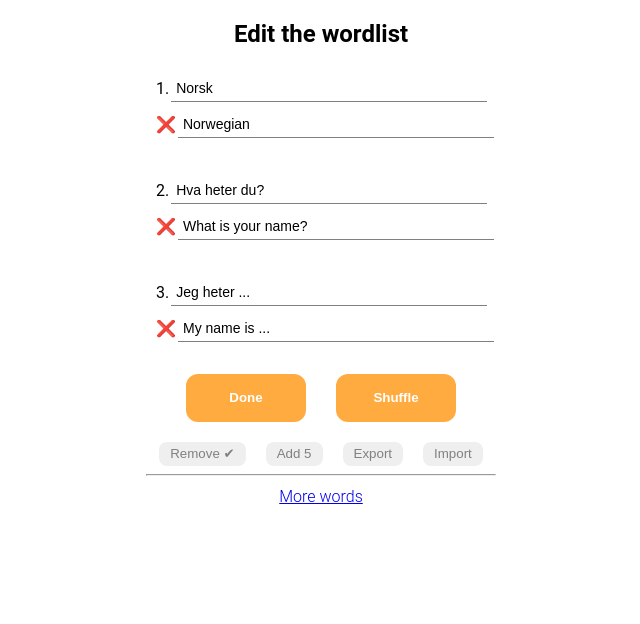
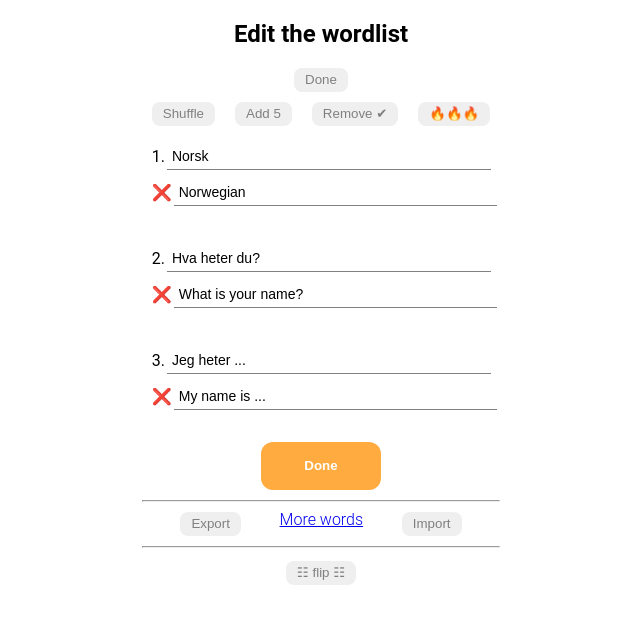
Before and after one commit to xparagon/flip2learn, a React (Vite) app: page / in a window 1280 px wide. Both pictures are taken after a click on the picture 640 px from the left and 110 px from the top of the page. Shown: the top 624 px of the page, without its empty margins (319-959 px from the left). Built offline with nearby package versions, Linux system fonts and the light colour scheme.

Commit message:
see v0.5

```diff
--- a/src/App.css
+++ b/src/App.css
@@ -40,7 +40,8 @@
 .button-row {
   display: flex;
   justify-content: space-evenly;
-  margin: 10px 10px 20px 10px;
+  align-items: center;
+  margin: 10px 0;
 }
 
 
@@ -82,7 +83,7 @@
 }
 
 /*
-.select-label-language,
+.small-button-row,
 .flip-word,
 .how-to-use,
 .report-results,
@@ -106,7 +107,7 @@
   font-size:16px;
 }
 
-.language-button {
+.small-button {
   height: 24px;
   margin: 0 10px;
   padding: 0 10px;
@@ -146,7 +147,6 @@ input[type="text"] {
 }
 
 .download-links {
-  margin: 10px;
 }
 
 .progress-list {
@@ -174,18 +174,14 @@ input[type="text"] {
   height: 5px;
 }
 
-/*
+.text-area-wrapper {
 
-style={{ width: `${(result.known / maxWordsInProgress()) / (result.words / maxWordsInProgress()) * 100}%` }}
- <div className='isNo'
-                      style={{ width: `${(result.unknown / maxWordsInProgress()) / (result.words / maxWordsInProgress()) * 100}%` }}
-                    >
-                      {result.unknown}
-                    </div>
+}
 
-
-                    <div className='isYes'>
-
-                      {result.known}
-                    </div>
-*/
+.text-area {
+  width: 100%;
+  height: 300px;
+  border: 1px solid gray;
+  padding: 10px;
+  font-size: 14px;
+}
--- a/src/App.tsx
+++ b/src/App.tsx
@@ -281,11 +281,13 @@ function App() {
           </div>
 
           <hr />
+          <br />
           <div className='download-links'>
             <p>
               <a href="https://fred.technology/flips" >{labels.moreWords.at(language - 1)}</a>
             </p>
           </div>
+          <br />
           <details>
             <summary>Version 0.4 - 16.01.2023</summary>
             <div className='about-box'>
--- a/src/component/EditWordlist.tsx
+++ b/src/component/EditWordlist.tsx
@@ -1,21 +1,34 @@
-import React, { useRef, useState } from 'react';
-import { Labels, Word } from '../types';
-
+import React, { useRef, useState } from "react";
+import { Labels, Word } from "../types";
 
 interface EditWordlistProps {
-    language: number,
-    labels: Labels,
-    words: Word[],
-    setWords: (words: Word[]) => void,
-    closeEdit: () => void,
-    handleWordChange: (e: React.ChangeEvent<HTMLInputElement>, index: number) => void,
-    handleMeaningChange: (e: React.ChangeEvent<HTMLInputElement>, index: number) => void,
+    language: number;
+    labels: Labels;
+    words: Word[];
+    setWords: (words: Word[]) => void;
+    closeEdit: () => void;
+    handleWordChange: (
+        e: React.ChangeEvent<HTMLInputElement>,
+        index: number
+    ) => void;
+    handleMeaningChange: (
+        e: React.ChangeEvent<HTMLInputElement>,
+        index: number
+    ) => void;
 }
-function EditWordlist({ language, labels, words, setWords, closeEdit, handleMeaningChange, handleWordChange }: EditWordlistProps) {
-
-    const [message, setMessage] = useState('');
-    const newWords: Word[] = [] // copy of words
+function EditWordlist({
+    language,
+    labels,
+    words,
+    setWords,
+    closeEdit,
+    handleMeaningChange,
+    handleWordChange,
+}: EditWordlistProps) {
+    const [message, setMessage] = useState("");
     const inputEl = useRef(null);
+    const [text, setText] = useState("");
+    const [showText, setShowText] = useState(false);
 
     function loadFile() {
         // @ts-ignore
@@ -24,16 +37,21 @@ function EditWordlist({ language, labels, words, setWords, closeEdit, handleMean
 
     const handleFileRead = (e: any) => {
         const content = e.target.result;
+        fillWordsFromContent(content);
+    }
 
+    function fillWordsFromContent(content: string) {
+
+        const newWords = [...words];
 
         let emptyLineCount = 0;
         let wordlistStart = false;
         let wordlistEnd = false;
-        let word = '';
-        let meaning = '';
+        let word = "";
+        let meaning = "";
 
-        content.split('\n').forEach((line: string, index: number) => {
-            if (line === '') {
+        content.split("\n").forEach((line: string, index: number) => {
+            if (line === "") {
                 emptyLineCount++;
                 if (emptyLineCount === 2) {
                     if (!wordlistStart) {
@@ -42,29 +60,27 @@ function EditWordlist({ language, labels, words, setWords, closeEdit, handleMean
                         wordlistEnd = true;
                     }
                 }
-                word = '';
-                meaning = '';
+                word = "";
+                meaning = "";
             } else {
                 emptyLineCount = 0;
                 if (wordlistStart && !wordlistEnd) {
-                    if (word === '') {
+                    if (word === "") {
                         word = line;
-                    }
-                    else if (meaning === '') {
+                    } else if (meaning === "") {
                         meaning = line;
-                        newWords.push({ word, meaning, isKnown: false })
+                        newWords.push({ word, meaning, isKnown: false });
                     }
                 }
             }
-        })
+        });
         if (newWords.length > 0) {
-            setWords(newWords)
-            setMessage(labels.msgLoaded.at(language - 1) as string)
+            setWords(newWords);
+            setMessage(labels.msgLoaded.at(language - 1) as string);
         } else {
-            setMessage(labels.msgNoneLoaded.at(language - 1) as string)
+            setMessage(labels.msgNoneLoaded.at(language - 1) as string);
         }
     };
-
 
     const handleFileChosen = (e: any) => {
         if (e.target.files.length === 0) {
@@ -76,45 +92,62 @@ function EditWordlist({ language, labels, words, setWords, closeEdit, handleMean
         reader.readAsText(file);
     };
 
+    function handleNuke() {
+        const newWords: Word[] = [];
+        newWords.unshift({ word: "", meaning: "", isKnown: false });
+        setWords(newWords);
+    }
     function handleCleanup() {
         // remove known and empty words
-        const filtered = words.filter(word => !(word.word === '' || word.meaning === ''))
-        const knownWords = filtered.filter(word => word.isKnown);
-        const unknownWords = filtered.filter(word => !word.isKnown);
-        let newWordlist = []
+        const filtered = words.filter(
+            (word) => !(word.word === "" || word.meaning === "")
+        );
+        const knownWords = filtered.filter((word) => word.isKnown);
+        const unknownWords = filtered.filter((word) => !word.isKnown);
+        let newWordlist = [];
         if (knownWords.length === filtered.length) {
-            newWordlist = [{ word: '', meaning: '', isKnown: false }]
+            newWordlist = [{ word: "", meaning: "", isKnown: false }];
         } else {
-            newWordlist = [...unknownWords]
+            newWordlist = [...unknownWords];
         }
-        setWords(newWordlist)
+        setWords(newWordlist);
     }
 
     function handleAddMoreWords() {
-        const newWords = [...words]
+        const newWords = [...words];
         for (let i = 0; i < 5; i++) {
-            newWords.push({ word: '', meaning: '', isKnown: false })
+            newWords.unshift({ word: "", meaning: "", isKnown: false });
         }
-        setWords(newWords)
+        setWords(newWords);
     }
 
     async function saveFile() {
-        const fileHeader = 'Flip  \n' + ((new Date()).toDateString()) + '\n' + words.length + ' words\n\n\n';
-        let exportedWords = '';
-        words.forEach(line => {
-            if (!(line.word === '' || line.meaning === '')) {
-                exportedWords += line.word + '\n' + line.meaning + '\n\n';
+        const fileHeader =
+            "Flip  \n" +
+            new Date().toDateString() +
+            "\n" +
+            words.length +
+            " words\n\n\n";
+        let exportedWords = "";
+        words.forEach((line) => {
+            if (!(line.word === "" || line.meaning === "")) {
+                exportedWords += line.word + "\n" + line.meaning + "\n\n";
             }
         });
-        const fileContent = fileHeader + exportedWords + '\n\nhttps://flip.fred.technology/\n' + '\n\nhttps://sprakverksted.no/\n';
-        const blob = new Blob([fileContent], { type: 'text/plain' });
+        const fileContent =
+            fileHeader +
+            exportedWords +
+            "\n\nhttps://flip.fred.technology/\n" +
+            "\n\nhttps://sprakverksted.no/\n";
+        const blob = new Blob([fileContent], { type: "text/plain" });
         const url = window.URL.createObjectURL(blob);
-        const a = document.createElement('a');
-        a.style.display = 'none';
+        const a = document.createElement("a");
+        a.style.display = "none";
         a.href = url;
         const now = new Date();
-        const dateTime = now.getFullYear() + '-' + (now.getMonth() + 1) + '-' + now.getDate(); // + ' ' + now.getHours() + ':' + now.getMinutes()
-        a.download = 'Flip - ' + dateTime + '.txt';
+        const dateTime =
+            now.getFullYear() + "-" + (now.getMonth() + 1) + "-" + now.getDate(); // + ' ' + now.getHours() + ':' + now.getMinutes()
+        a.download = "Flip - " + dateTime + ".txt";
         document.body.appendChild(a);
         a.click();
         window.URL.revokeObjectURL(url);
@@ -131,83 +164,135 @@ function EditWordlist({ language, labels, words, setWords, closeEdit, handleMean
     }
 
     function handleShuffle() {
-        const newWords = [...words]
+        const newWords = [...words];
         const shuffled = shuffleArray(newWords);
         setWords(shuffled);
         setMessage(labels.msgShuffled.at(language - 1) as string);
     }
 
+
+    function handleOpenText() {
+        setText('Flip\n\n\nNorsk\nTranslation\n\nNeste\nNext\n\n\nEnd');
+        setShowText(true);
+    }
+
+    function handleCloseAndUseTest() {
+        setShowText(false);
+        console.log(text);
+        fillWordsFromContent(text);
+
+    }
+
+
     return (
-        <div className='edit-wordlist'>
+        <div className="edit-wordlist">
             <h2>{labels.titleEditing.at(language - 1)}</h2>
+
+            <div className="button-row">
+                <button className="small-button" onClick={() => closeEdit()}>
+                    {labels.doneEditing.at(language - 1)}
+                </button>
+            </div>
+            <div className="button-row">
+                <button className="small-button" onClick={() => handleShuffle()}>
+                    {labels.doShuffle.at(language - 1)}
+                </button>
+                <button className="small-button" onClick={() => handleAddMoreWords()}>
+                    {labels.doAdd.at(language - 1)}
+                </button>
+                <button className="small-button" onClick={() => handleCleanup()}>
+                    {labels.doCleanup.at(language - 1)}
+                </button>
+                <button className="small-button" onClick={() => handleNuke()}>
+                    🔥🔥🔥
+                </button>
+            </div>
 
             {words.map((line, index) => {
                 return (
-                    <div key={index} className='edit-definition'>
-
-                        <div className='edit-word'>
-                            <div className='edit-nr'>
-                                {index + 1}.
-                            </div>
-                            <input type="text"
+                    <div key={index} className="edit-definition">
+                        <div className="edit-word">
+                            <div className="edit-nr">{index + 1}.</div>
+                            <input
+                                type="text"
                                 value={line.word}
                                 onChange={(e) => handleWordChange(e, index)}
                             />
                         </div>
-                        <div className='edit-meaning'>
-                            <div className='edit-known'>
-                                {line.isKnown ? '✅' : '❌'}
-                            </div>
-                            <input type="text"
+                        <div className="edit-meaning">
+                            <div className="edit-known">{line.isKnown ? "✅" : "❌"}</div>
+                            <input
+                                type="text"
                                 value={line.meaning}
                                 onChange={(e) => handleMeaningChange(e, index)}
                             />
                         </div>
                     </div>
-                )
-            })
-            }
+                );
+            })}
 
             <div className="button-row">
-                <button className='button'
-                    onClick={() => closeEdit()}
-                >{labels.doneEditing.at(language - 1)}</button>
-                <button className='button'
-                    onClick={() => handleShuffle()}
-                >{labels.doShuffle.at(language - 1)}</button>
-
+                <button className="button" onClick={() => closeEdit()}>
+                    {labels.doneEditing.at(language - 1)}
+                </button>
             </div>
 
-
-            <div className='select-label-language'>
-                <button className="language-button"
-                    onClick={() => handleCleanup()}
-                >{labels.doCleanup.at(language - 1)}</button>
-                <button className="language-button"
-                    onClick={() => handleAddMoreWords()}
-                >{labels.doAdd.at(language - 1)}</button>
-                <button className="language-button"
-                    onClick={() => saveFile()}
-                >{labels.doExport.at(language - 1)}</button>
-                <button className="language-button"
-                    onClick={() => loadFile()}
-                >{labels.doImport.at(language - 1)}</button>
+            <hr />
+            <div className="button-row">
+                <button className="small-button" onClick={() => saveFile()}>
+                    {labels.doExport.at(language - 1)}
+                </button>
+                <div className="download-links">
+                    <p>
+                        <a href="https://fred.technology/flips">
+                            {labels.moreWords.at(language - 1)}
+                        </a>
+                    </p>
+                </div>
+                <button className="small-button" onClick={() => loadFile()}>
+                    {labels.doImport.at(language - 1)}
+                </button>
             </div>
 
-            <div className='hidden-file-input'>
+            <div className="hidden-file-input">
                 <input
                     ref={inputEl}
                     type="file"
-                    onChange={e => handleFileChosen(e)} />
+                    onChange={(e) => handleFileChosen(e)}
+                />
             </div>
             <hr />
             <pre>{message}</pre>
-            <div className='download-links'>
-                <p>
-                    <a href="https://fred.technology/flips" >{labels.moreWords.at(language - 1)}</a>
-                </p>
-            </div>
-        </div >
+
+            {!showText && (
+                <button className="small-button" onClick={() => handleOpenText()}>
+                    ☷ flip ☷
+                </button>
+            )}
+
+            {showText && (
+                <div className="text-area-wrapper">
+                    <textarea
+                        className="text-area"
+                        value={text}
+                        onChange={(e) => setText(e.target.value)}
+                    />
+
+                    <div className="button-row">
+                        <button className="small-button" onClick={() => handleCloseAndUseTest()}>
+                            ✚
+                        </button>
+                        <button className="small-button" onClick={() => setShowText(false)}>
+                            ✕
+                        </button>
+                    </div>
+                </div>
+            )}
+            <br />
+            <br />
+            <br />
+            <br />
+        </div>
     );
 }
 export default EditWordlist;
--- a/src/component/SelectLabelLanguage.tsx
+++ b/src/component/SelectLabelLanguage.tsx
@@ -10,10 +10,10 @@ interface SelectLabelLanguageProps {
 function SelectLabelLanguage({ languages, language, setLanguage }: SelectLabelLanguageProps) {
 
     return (
-        <div className='select-label-language'>
+        <div className='button-row'>
             {languages.map((language, index) => {
                 return (
-                    <button key={index} className="language-button"
+                    <button key={index} className="small-button"
                         onClick={() => setLanguage(index + 1)}
 
                     >{languages[index]}</button>
--- a/src/index.css
+++ b/src/index.css
@@ -48,3 +48,8 @@ details {
   font-size: 12px;
   color: gray;
 }
+
+hr {
+  margin-block-start: 0.15em;
+  margin-block-end: 0.15em;
+}
```
Also changed, not shown: 1 other file (tests, documents, lock files or other folders).
